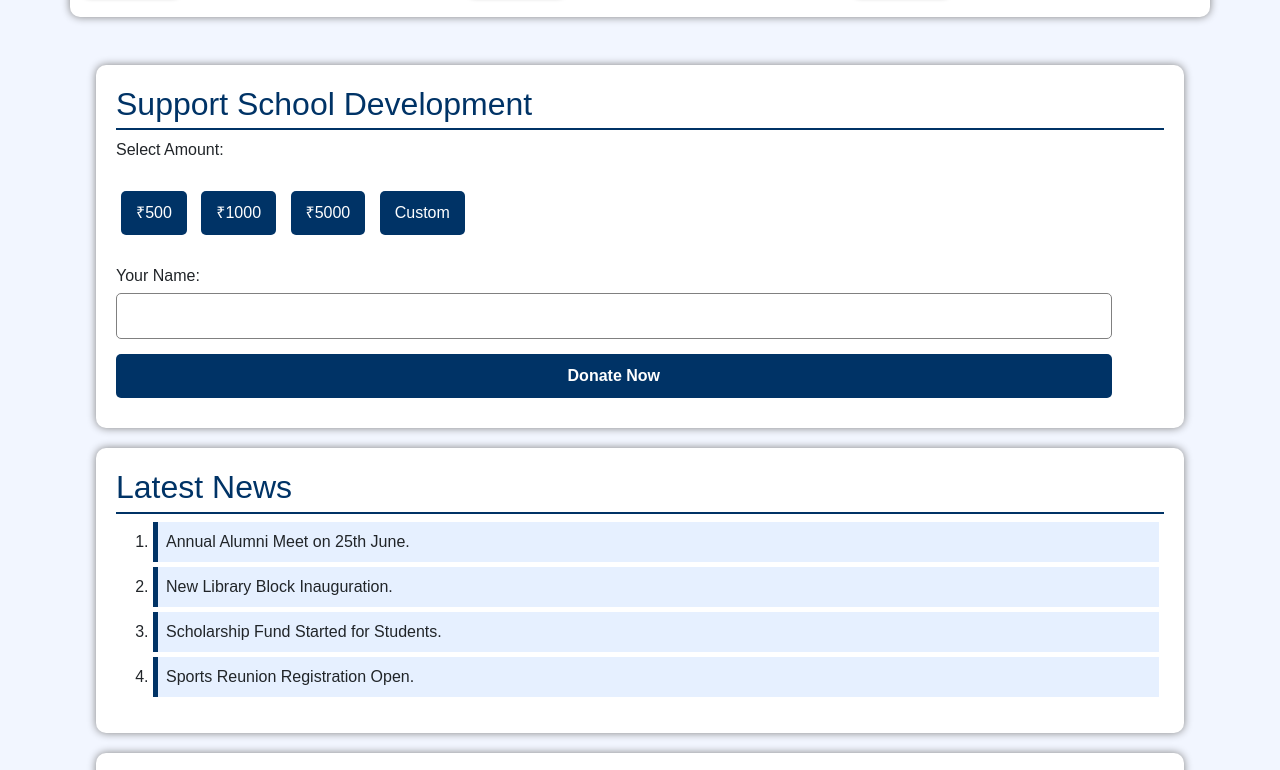
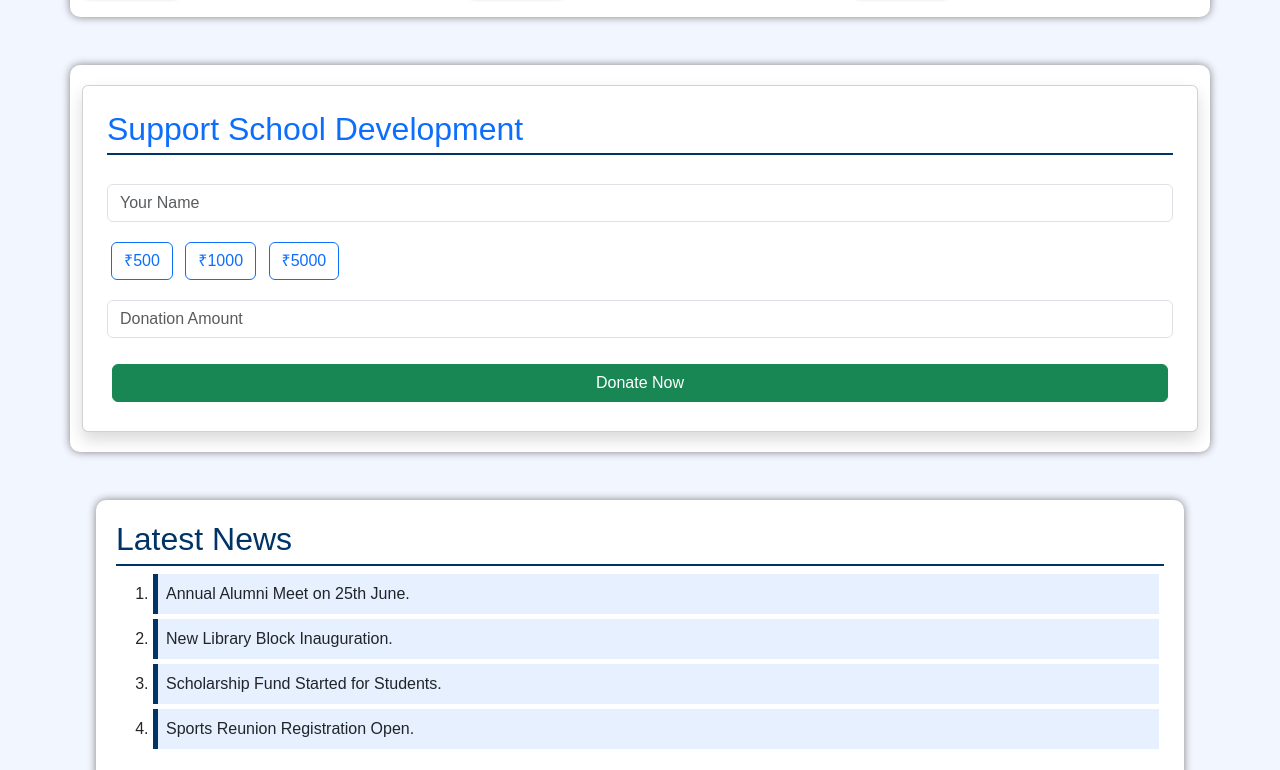
Before and after one commit to krishbcse25/EXP-Learning, a plain HTML site: page index.html in a window 1280 px wide. Shown: the part 1065-1835 px from the top of the page. Drawn offline with nearby package versions, Linux system fonts and the light colour scheme.

Commit message:
Donate section is updated using bootstrap cards,formcontrol and buttons

```diff
--- a/index.html
+++ b/index.html
@@ -105,25 +105,28 @@
 </section>
 
 
-<section>
-    <h2>Support School Development</h2>
+<!-- Donate -->
+<section class="container my-5" id="donate">
+<div class="card p-4 shadow">
 
-    <form>
-        <label>Select Amount:</label><br><br>
+<h2 class="text-primary mb-4">Support School Development</h2>
 
-        <button>₹500</button>
-        <button>₹1000</button>
-        <button>₹5000</button>
-        <button>Custom</button>
+<input type="text" class="form-control mb-3" id="donor" placeholder="Your Name">
 
-        <br><br>
+<div>
+<button class="btn btn-outline-primary m-1" onclick="setAmount(500)">₹500</button>
+<button class="btn btn-outline-primary m-1" onclick="setAmount(1000)">₹1000</button>
+<button class="btn btn-outline-primary m-1" onclick="setAmount(5000)">₹5000</button>
+</div>
 
-        <label>Your Name:</label><br>
-        <input type="text">
+<input type="text" class="form-control mt-3" id="amount" placeholder="Donation Amount">
 
-        <input type="submit" value="Donate Now">
-    </form>
+<button class="btn btn-success mt-3" onclick="donateNow()">Donate Now</button>
+
+</div>
 </section>
+
+
 
 <section>
     <h2>Latest News</h2>
```
